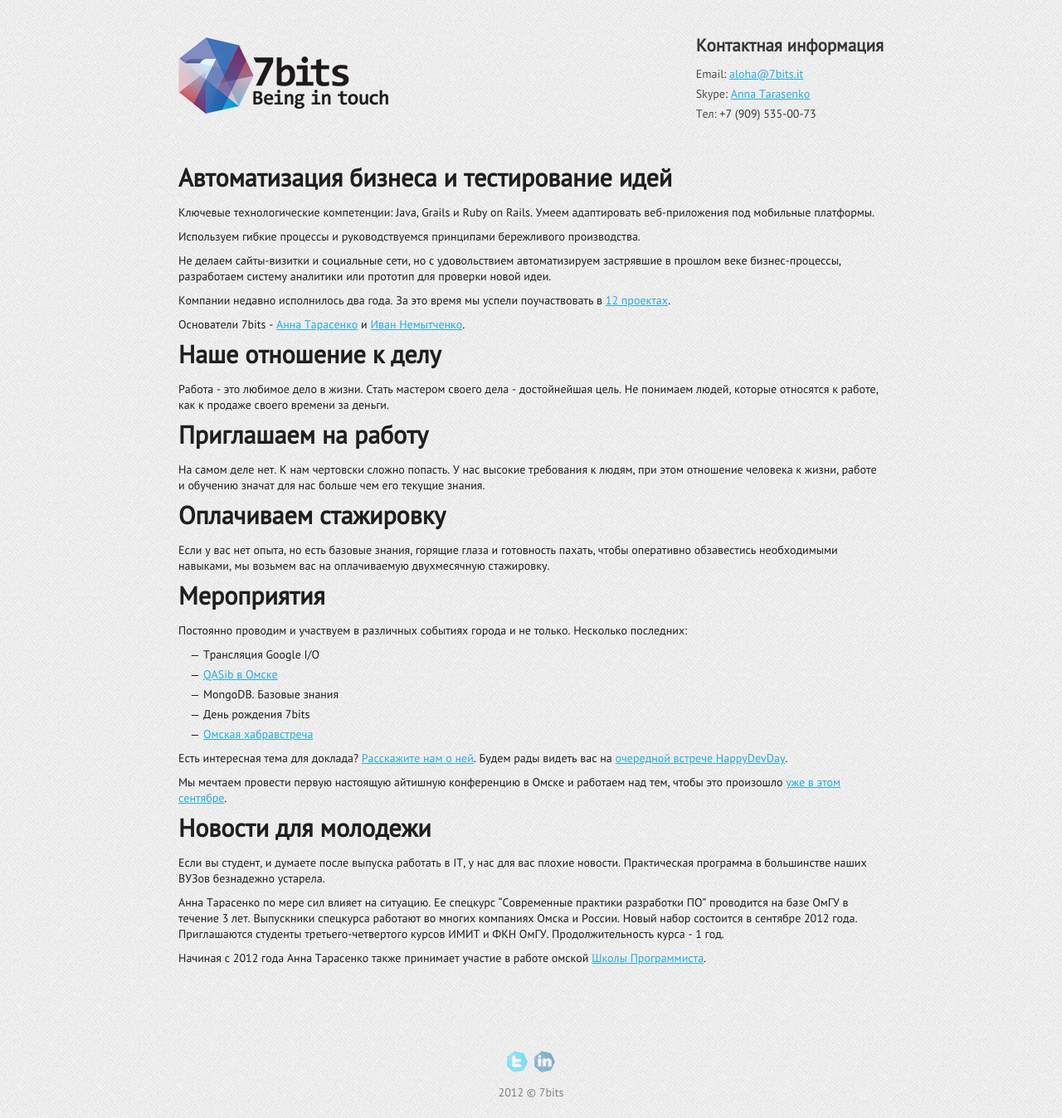
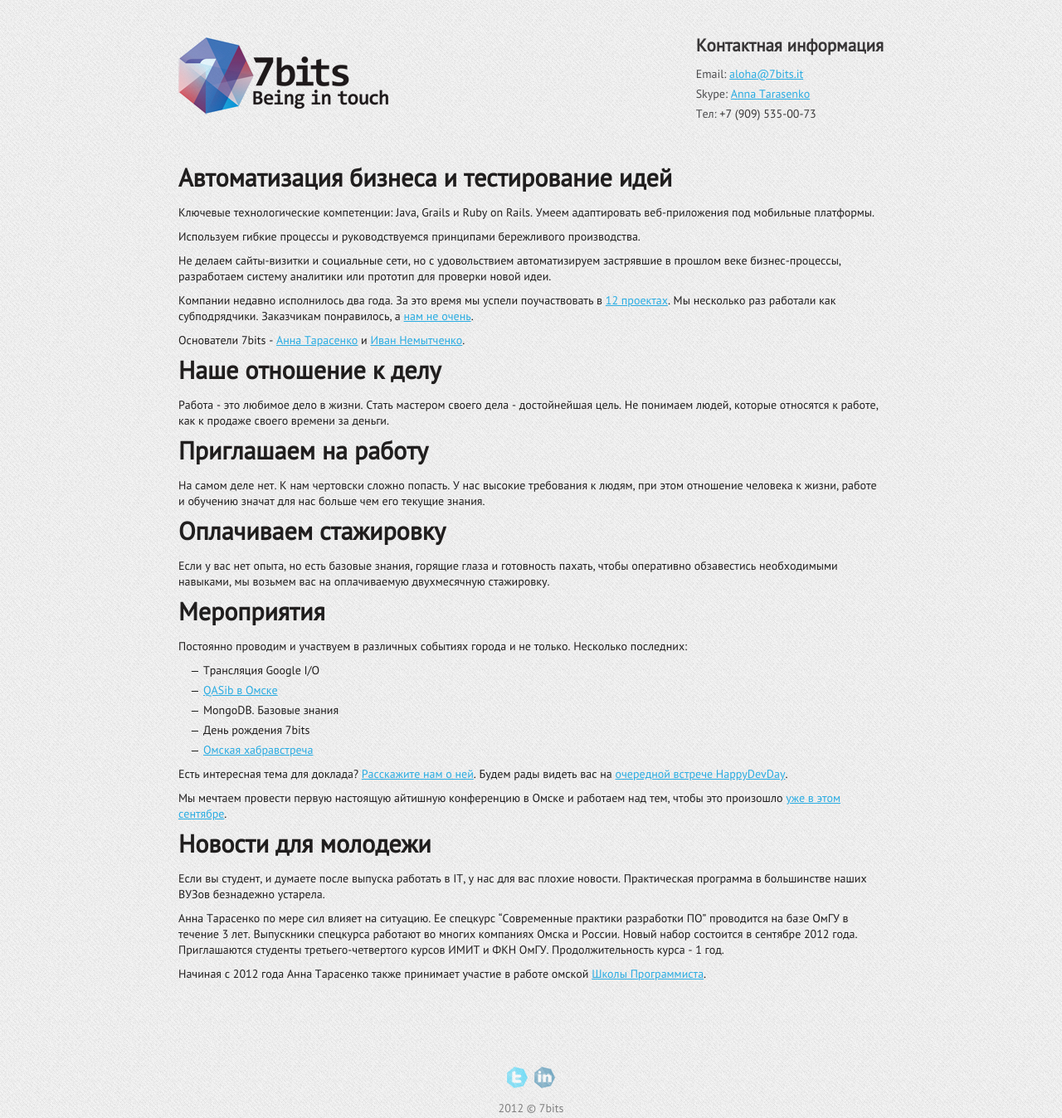
Before and after one commit to AnnieOmsk/7bits, a Jekyll site: the page built from index.md, in a window 1280 px wide. Shown: the whole page at 83% size. Built offline with Jekyll 4.4.1, drawn with Linux system fonts in a browser that asks for light colours; Markdown is read by kramdown in place of the engine named in the settings.

Commit message:
Updated index.md

```diff
--- a/index.md
+++ b/index.md
@@ -11,7 +11,7 @@ title: Компания
 Не делаем сайты-визитки и социальные сети, но с удовольствием автоматизируем застрявшие в прошлом веке бизнес-процессы, разработаем систему аналитики или прототип для проверки новой идеи.
 
 Компании недавно исполнилось два года. За это время мы успели поучаствовать в [12 проектах](портфолио).
-<!-- Мы несколько раз работали как субподрядчики. Заказчикам понравилось, а [нам не очень](ссылка на пост почему нам не нравится работать через субподряд).  -->
+Мы несколько раз работали как субподрядчики. Заказчикам понравилось, а [нам не очень](ссылка на пост почему нам не нравится работать через субподряд).
 
 Основатели 7bits - [Анна Тарасенко](→) и [Иван Немытченко](→).
 
```
